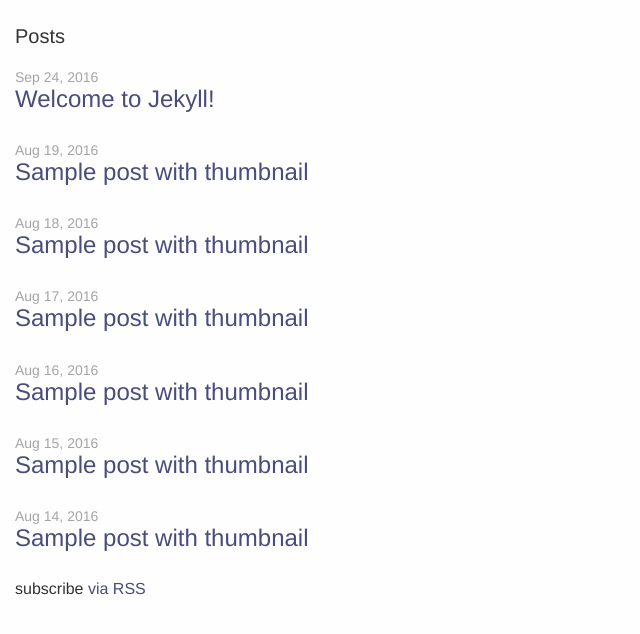
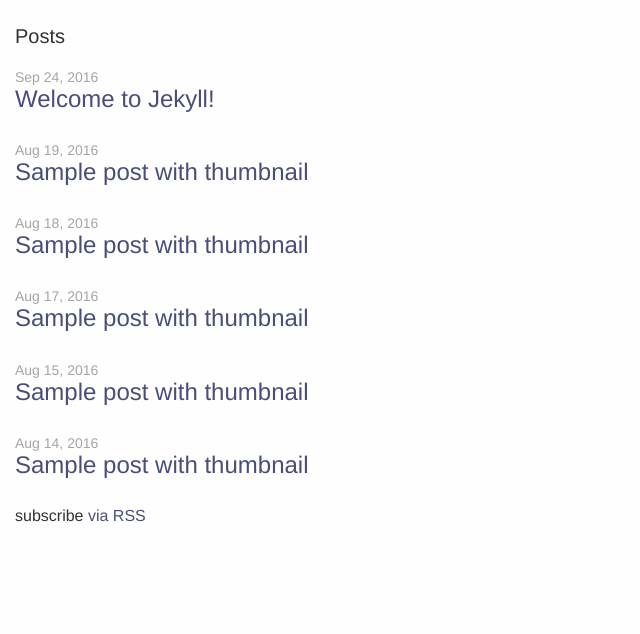
Before and after one commit to lsrdg/eliasrodrigo.com, a Jekyll site: the page built from index.html, in a window 1280 px wide. Shown: the top 634 px of the page, without its empty margins (0-640 px from the left). Built offline with Jekyll 4.4.1, drawn with Linux system fonts in a browser that asks for light colours; a file with an impossible date is left out; part of the change alters nothing that is shown.

Commit message:
Update 2016-08-16-sample-post-with-thumbnail.md

```diff
--- a/_posts/2016-08-16-sample-post-with-thumbnail.md
+++ b/_posts/2016-08-16-sample-post-with-thumbnail.md
@@ -1,6 +1,7 @@
 ---
 layout: post
 title: "Sample post with thumbnail"
+date:   2016-08-016 11:29:16 +0200
 
 keywords: Shamsee, Lone Idiot and Cub, Tristan J. Tarwater, Adrian Ricker
 description: Shamsee Lone Idiot and Cub - page 013
```
